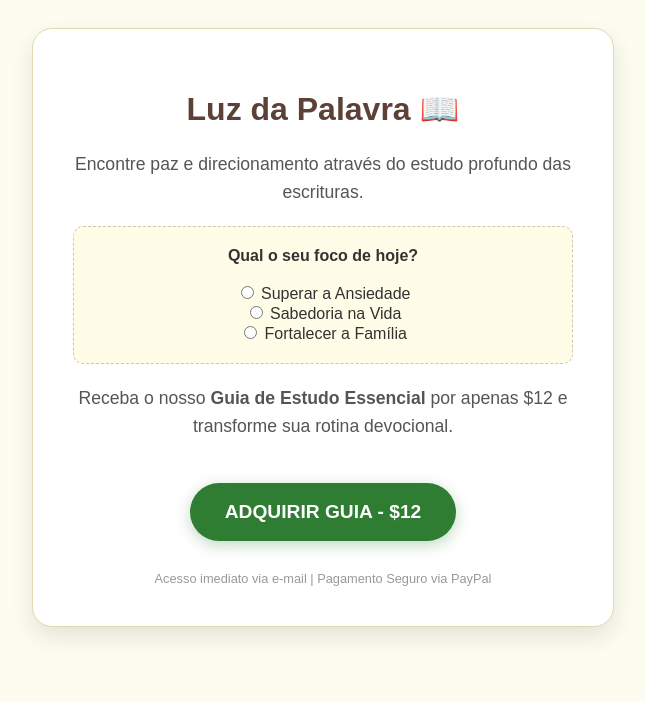
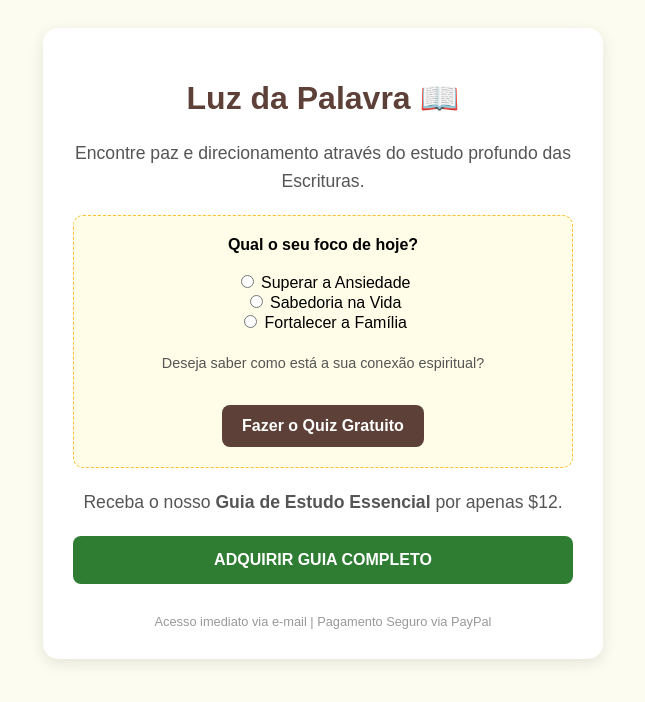
Before and after one commit to carmencunha29/luz-da-palavra, a Django app: page /quiz/ in a window 1280 px wide. Shown: the top 702 px of the page, without its empty margins (317-962 px from the left). Run offline with Django 5.2, Linux system fonts and the light colour scheme.

Commit message:
Site atualizado com quiz interativo

```diff
--- a/templates/index.html
+++ b/templates/index.html
@@ -5,31 +5,35 @@
     <meta name="viewport" content="width=device-width, initial-scale=1.0">
     <title>Luz da Palavra - Guia de Estudo</title>
     <style>
-        body { font-family: 'Arial', sans-serif; background-color: #fdfcf0; color: #333; text-align: center; padding: 20px; }
-        .container { max-width: 500px; margin: 0 auto; background: white; padding: 40px; border-radius: 20px; box-shadow: 0 10px 25px rgba(0,0,0,0.1); border: 1px solid #e0d8b0; }
+        body { font-family: 'Arial', sans-serif; background-color: #fdfcf0; text-align: center; padding: 20px; }
+        .container { max-width: 500px; margin: 0 auto; background: white; padding: 30px; border-radius: 15px; box-shadow: 0 4px 15px rgba(0,0,0,0.1); }
         h1 { color: #5d4037; font-size: 2em; }
         p { font-size: 1.1em; line-height: 1.6; color: #555; }
-        .quiz-area { background: #fffde7; padding: 20px; border-radius: 10px; margin: 20px 0; border: 1px dashed #d4c4a8; }
-        .btn-pagamento { display: inline-block; background-color: #2e7d32; color: white; padding: 18px 35px; text-decoration: none; border-radius: 50px; font-weight: bold; font-size: 1.2em; margin-top: 25px; box-shadow: 0 4px 15px rgba(46, 125, 50, 0.3); transition: 0.3s; }
-        .btn-pagamento:hover { background-color: #1b5e20; transform: scale(1.05); }
+        .quiz-area { background: #fffde7; padding: 20px; border-radius: 10px; margin: 20px 0; border: 1px dashed #fbc02d; }
+        .btn-pagamento { display: block; background-color: #2e7d32; color: white; padding: 15px; text-decoration: none; border-radius: 8px; font-weight: bold; margin-top: 20px; transition: 0.3s; }
+        .btn-pagamento:hover { background-color: #1b5e20; transform: scale(1.02); }
+        .btn-quiz { display: inline-block; background-color: #5d4037; color: white; padding: 12px 20px; text-decoration: none; border-radius: 8px; margin-top: 15px; font-weight: bold; }
         .footer { margin-top: 30px; font-size: 0.8em; color: #999; }
     </style>
 </head>
 <body>
     <div class="container">
         <h1>Luz da Palavra 📖</h1>
-        <p>Encontre paz e direcionamento através do estudo profundo das escrituras.</p>
+        <p>Encontre paz e direcionamento através do estudo profundo das Escrituras.</p>
 
         <div class="quiz-area">
             <strong>Qual o seu foco de hoje?</strong><br><br>
             <input type="radio" name="foco"> Superar a Ansiedade<br>
             <input type="radio" name="foco"> Sabedoria na Vida<br>
             <input type="radio" name="foco"> Fortalecer a Família
+
+            <p style="margin-top: 20px; font-size: 0.9em;">Deseja saber como está a sua conexão espiritual?</p>
+            <a href="https://forms.gle/WsV6iiLhd2jf8VnM6" target="_blank" class="btn-quiz">Fazer o Quiz Gratuito</a>
         </div>
 
-        <p>Receba o nosso <strong>Guia de Estudo Essencial</strong> por apenas $12 e transforme sua rotina devocional.</p>
+        <p>Receba o nosso <strong>Guia de Estudo Essencial</strong> por apenas $12.</p>
 
-<a href="https://paypal.me/luzdapalavra/12" class="btn-pagamento">ADQUIRIR GUIA - $12</a>
+        <a href="https://paypal.me/luzdapalavra/12" class="btn-pagamento">ADQUIRIR GUIA COMPLETO</a>
 
         <div class="footer">
             Acesso imediato via e-mail | Pagamento Seguro via PayPal
```
